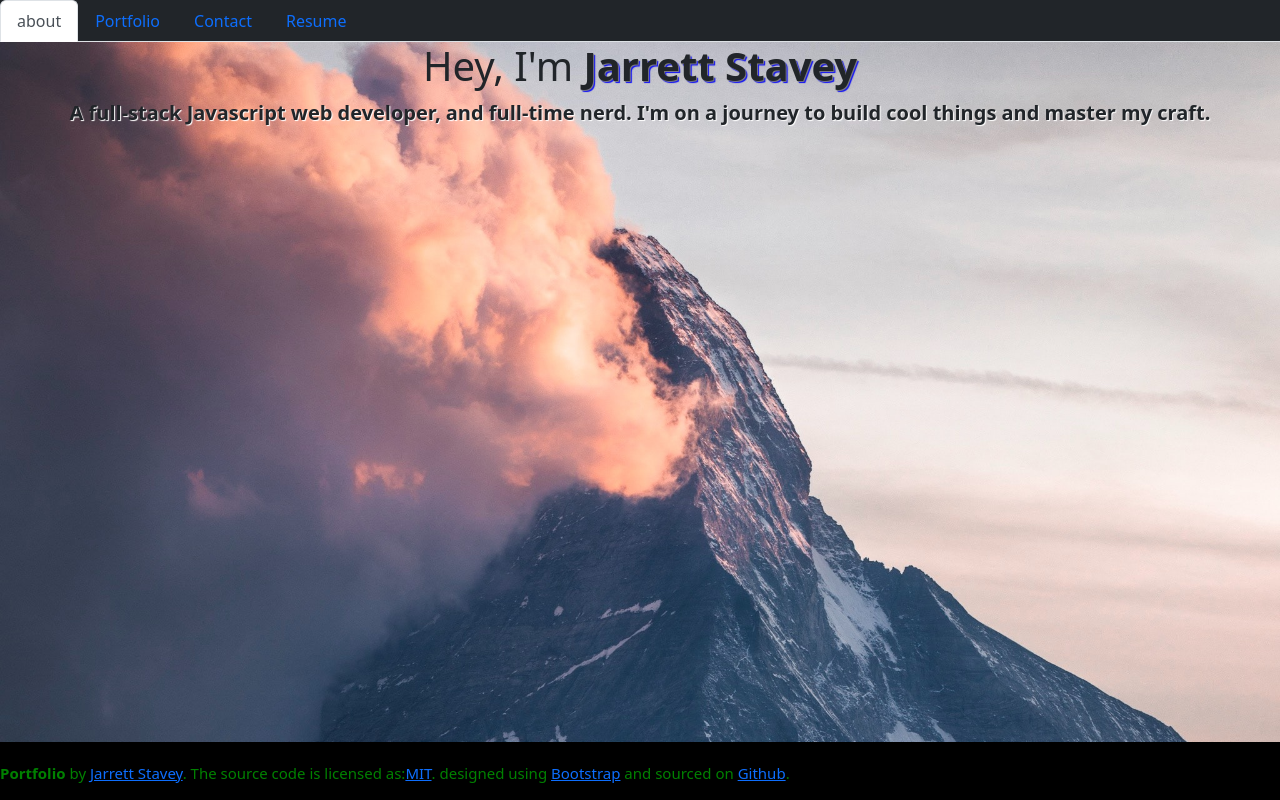
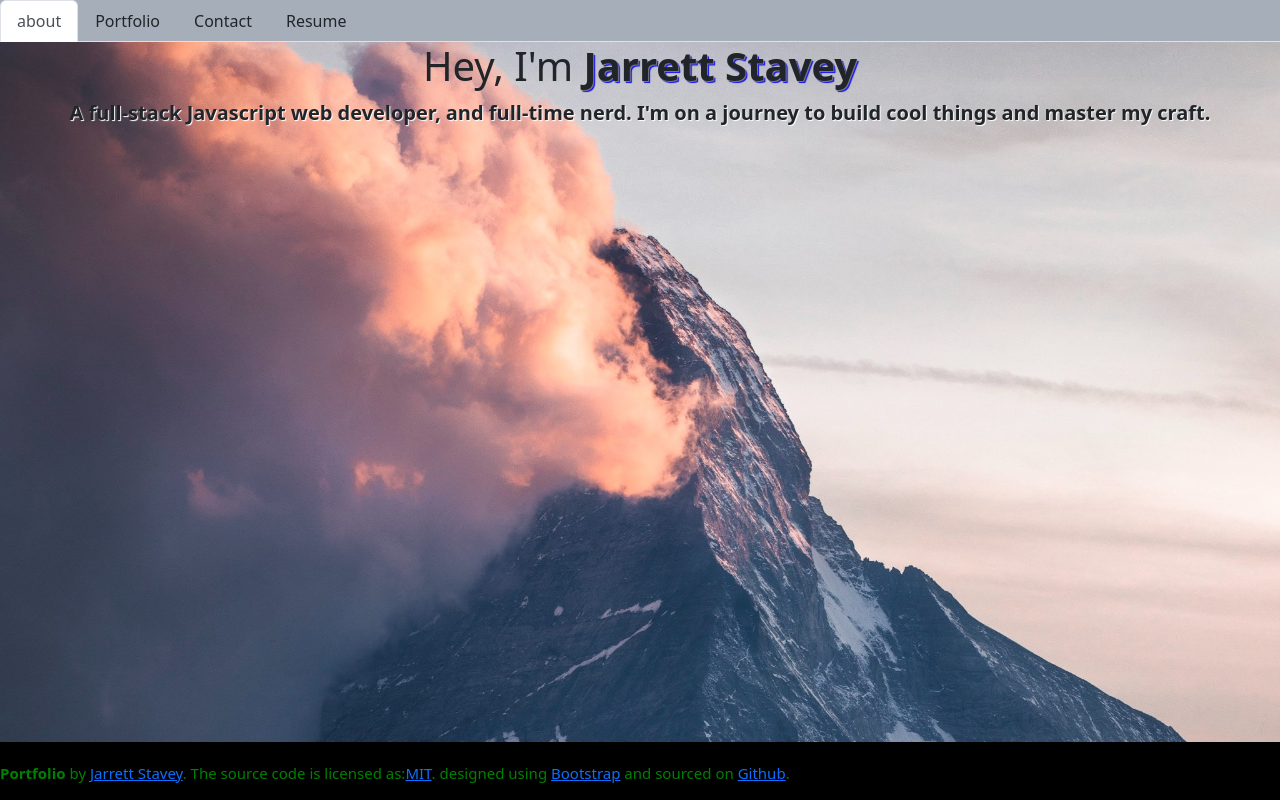
Before and after one commit to JStavey13/React-Portfolio, a React (Create React App) app: page / in a window 1280 px wide. Built offline with nearby package versions, Linux system fonts and the light colour scheme.

Commit message:
reworked navbar

```diff
--- a/src/App.css
+++ b/src/App.css
@@ -87,3 +87,11 @@
 #card {
   margin: 20px;
 }
+
+.nav {
+  background-color: #a6aeba;
+}
+
+.nav-link {
+  color: black;
+}
--- a/src/Components/nav.js
+++ b/src/Components/nav.js
@@ -2,12 +2,12 @@ import React from 'react';
 
 function Nav({ thisPage, tabChange }) {
   return (
-    <ul className="nav nav-tabs bg-dark">
+    <ul className="nav nav-tabs">
       <li className="nav-item">
         <a
           href="#about"
           onClick={() => tabChange('about')}
-          className={thisPage === 'about' ? 'nav-link active' : 'nav-link'}
+          className={thisPage === 'about' ? 'nav-link active' : 'nav-link text-dark'}
         >
           about
         </a>
@@ -16,7 +16,7 @@ function Nav({ thisPage, tabChange }) {
         <a
           href="#portfolio"
           onClick={() => tabChange('portfolio')}
-          className={thisPage === 'portfolio' ? 'nav-link active' : 'nav-link'}
+          className={thisPage === 'portfolio' ? 'nav-link active' : 'nav-link text-dark'}
         >
           Portfolio
         </a>
@@ -26,7 +26,7 @@ function Nav({ thisPage, tabChange }) {
         <a
           href="#contact"
           onClick={() => tabChange('contact')}
-          className={thisPage === 'contact' ? 'nav-link active' : 'nav-link'}
+          className={thisPage === 'contact' ? 'nav-link active' : 'nav-link text-dark'}
         >
           Contact
         </a>
@@ -35,7 +35,7 @@ function Nav({ thisPage, tabChange }) {
         <a
           href="#resume"
           onClick={() => tabChange('resume')}
-          className={thisPage === 'resume' ? 'nav-link active' : 'nav-link'}
+          className={thisPage === 'resume' ? 'nav-link active' : 'nav-link text-dark'}
         >
           Resume
         </a>
```
